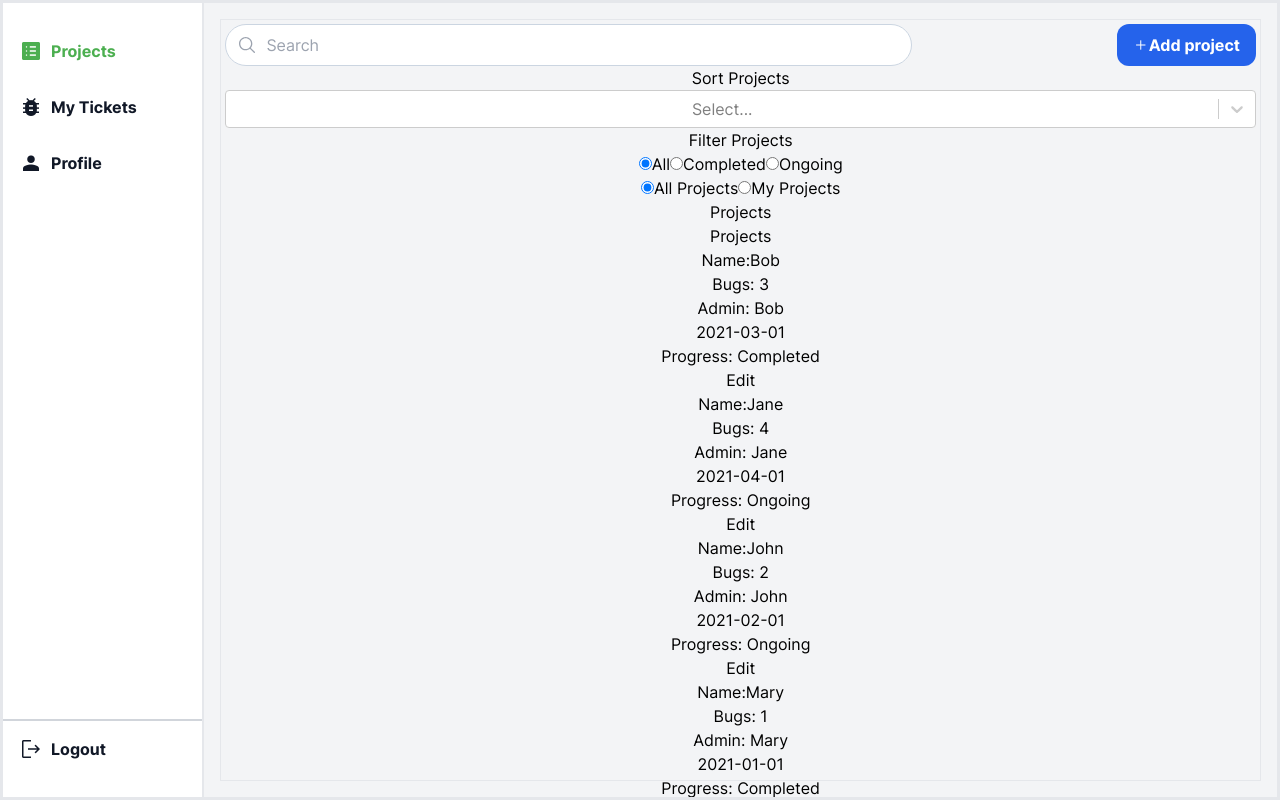
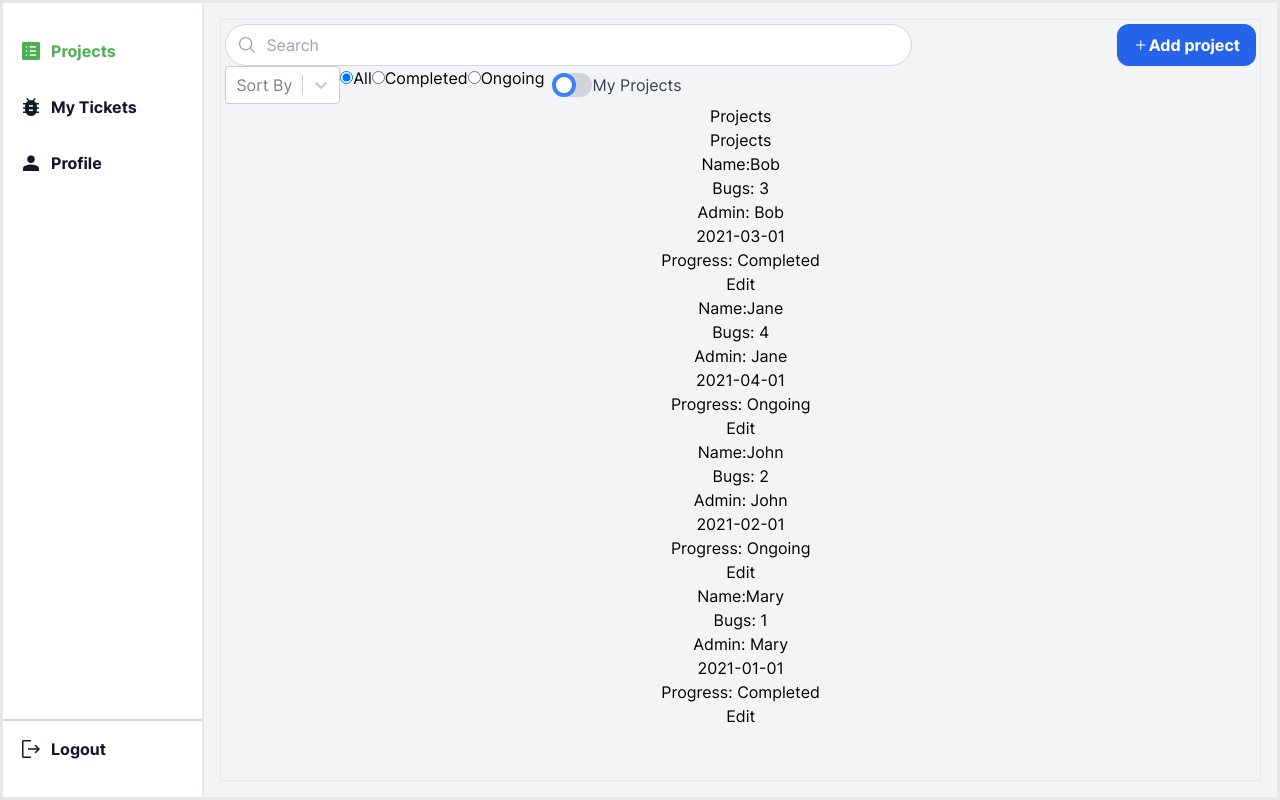
Before and after one commit to Yagi91/Bug-spy, a React (Create React App) app: page /projects in a window 1280 px wide. Built offline with nearby package versions, Linux system fonts and the light colour scheme.

Commit message:
Animate switch-toggle bg when it changes state

```diff
--- a/src/features/projects/common.tsx
+++ b/src/features/projects/common.tsx
@@ -2,7 +2,7 @@ import React from "react";
 
 export function SearchBar(): JSX.Element {
   return (
-    <form className="sm:w-2/3 w-full">
+    <form className="w-full sm:w-2/3">
       <label className="relative block">
         <span className="absolute inset-y-0 left-0 flex items-center pl-3">
           <svg
@@ -48,3 +48,43 @@ export function FloatingButton({
     </button>
   );
 }
+
+interface SelectProps {
+  checked?: boolean;
+  label?: string;
+  val?: string;
+  handleChange?: (e: React.ChangeEvent<HTMLInputElement>) => void;
+}
+
+export function SwitchToggle({
+  val,
+  handleChange,
+  checked,
+  label,
+}: SelectProps) {
+  return (
+    <div className="flex items-center justify-center">
+      <div className="relative ml-2 inline-block w-10 select-none align-middle transition duration-200 ease-in">
+        <input
+          type="checkbox"
+          name="toggle"
+          value={val}
+          checked={checked}
+          id="toggle"
+          onChange={handleChange}
+          className="toggle-checkbox absolute block h-6 w-6 cursor-pointer appearance-none rounded-full border-4 border-primary-500 bg-white transition-all checked:right-0 checked:border-white checked:bg-primary-700 focus:ring-8 checked:active:ring-primary-500"
+        />
+        <label
+          htmlFor="toggle"
+          className={
+            `toggle-label block h-6 cursor-pointer overflow-hidden rounded-full transition-all` +
+            (checked ? ` bg-primary-500` : ` bg-neutral-300`)
+          }
+        ></label>
+      </div>
+      <label htmlFor="toggle" className="text-gray-700">
+        {label}
+      </label>
+    </div>
+  );
+}
--- a/src/features/projects/projects.tsx
+++ b/src/features/projects/projects.tsx
@@ -3,7 +3,7 @@ import ListProjects from "./listProjects";
 import AddProject from "./addProject";
 import Select from "react-select";
 import { useAppSelector, useAppDispatch } from "../../app/hooks";
-import { SearchBar, FloatingButton } from "./common";
+import { SearchBar, FloatingButton, SwitchToggle } from "./common";
 import {
   selectProjects,
   selectSort,
@@ -103,6 +103,14 @@ export default function Projects(): JSX.Element {
     />
   );
 
+  const handleSwitch = (e: React.ChangeEvent<HTMLInputElement>) => {
+    if (e.target.checked) {
+      dispatch(filterProjectsOwner("My Projects"));
+    } else {
+      dispatch(filterProjectsOwner("All Projects"));
+    }
+  };
+
   return (
     <section className="h-full w-full border p-1">
       <header className="flex justify-between">
@@ -127,9 +135,8 @@ export default function Projects(): JSX.Element {
           </div>
         )}
       </header>
-      <div className="relative">
-        <div>
-          <p>Sort Projects</p>
+      <div>
+        <div className="flex">
           <Select
             options={sortOptions}
             onChange={(option: { value: string; label: string } | null) =>
@@ -140,8 +147,8 @@ export default function Projects(): JSX.Element {
               )
             }
             isSearchable={false}
+            placeholder="Sort By"
           />
-          <p>Filter Projects</p>
           <div>
             {["All", "Completed", "Ongoing"].map((val, index) => {
               //filter by project's status
@@ -165,29 +172,12 @@ export default function Projects(): JSX.Element {
               );
             })}
           </div>
-          <div>
-            {["All Projects", "My Projects"].map((val, index) => {
-              //filter by owner/creator
-              return (
-                <label key={index}>
-                  <input
-                    type="radio"
-                    name="filterOwner"
-                    value={val}
-                    checked={filterOwner === val}
-                    onChange={(e) =>
-                      dispatch(
-                        filterProjectsOwner(
-                          e.target.value as ProjectState["filterOwner"]
-                        )
-                      )
-                    }
-                  />
-                  {val}
-                </label>
-              );
-            })}
-          </div>
+          <SwitchToggle
+            val="My Projects"
+            handleChange={handleSwitch}
+            checked={filterOwner === "My Projects"}
+            label="My Projects"
+          />
         </div>
         <h1>Projects</h1>
         <ListProjects projects={sortedProjects} floatingButton={listButton} />
```
